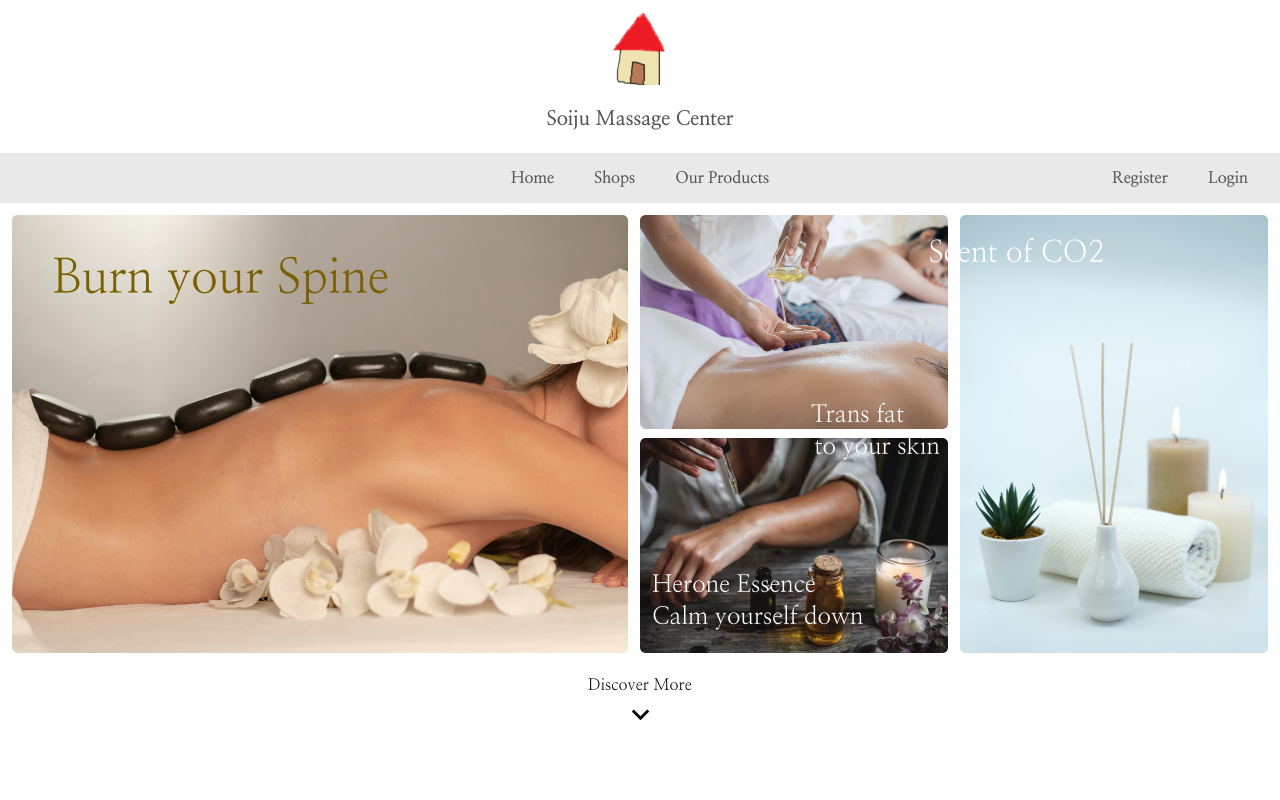
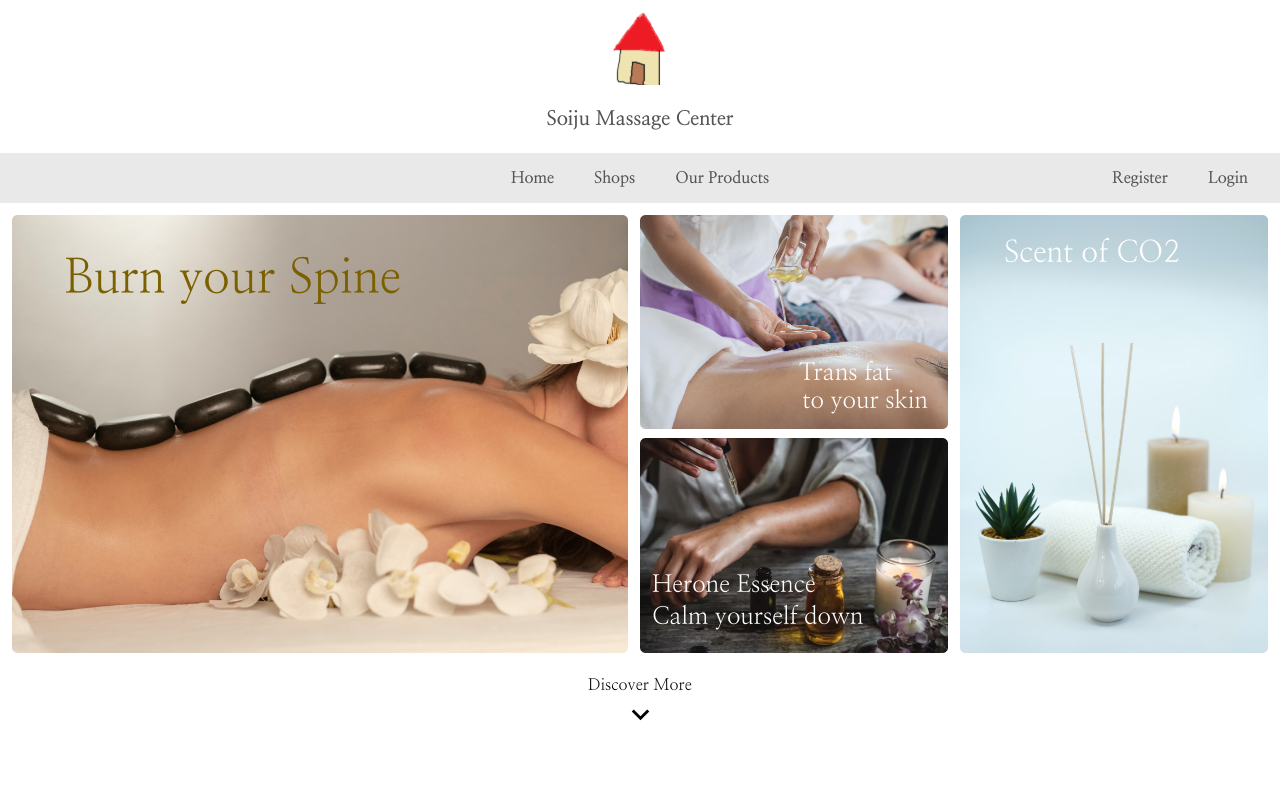
Before and after one commit to 2110503TACEDT66/swdevprac2-project-organic-soi-ju, a Next.js app: page / in a window 1280 px wide. Shown: the top 800 px of the page. Built offline with nearby package versions, Linux system fonts and the light colour scheme; no server answers.

Commit message:
Banner and userinfo UI fixed

```diff
--- a/src/components/Banner.tsx
+++ b/src/components/Banner.tsx
@@ -5,29 +5,29 @@ export default function Banner(){
     return(
         <div>
             <div className="w-full my-3 relative flex flex-row">
-                <div className="w-6/12 h-auto ml-3">
+                <div className="w-6/12 h-auto relative ml-3">
                     <Image src={"/images/massage1.png"} alt="massage" width={600} height={400} priority objectFit='cover' sizes="100vw"
                     className="w-full h-full"/>
-                    <p className="z-20 absolute ml-3 p-10 left-0 top-0 text-5xl text-james font-light">Burn your Spine</p>
+                    <p className="z-20 ml-3 p-10 left-0 top-0 text-5xl absolute text-james font-light">Burn your Spine</p>
                 </div>
-                <div className="w-3/12 flex flex-col justify-between ml-3">
-                    <div className="w-full h-[49%]">
+                <div className="w-3/12 flex flex-col relative justify-between ml-3">
+                    <div className="w-full h-[49%] relative">
                         <Image src={"/images/massage2.png"} alt="massage" width={300} height={200} sizes="100vw"
                         className="w-full h-full"/>
-                        <p className="z-20 absolute ml-1 px-14 py-10 top-36 right-1/4 text-2xl text-white font-light">Trans fat</p>
-                        <p className="z-20 absolute ml-3 px-5 py-10 top-44 right-1/4 text-2xl text-white font-light">to your skin</p>
+                        <p className="z-20 absolute ml-1 px-14 bottom-10 right-0 text-2xl text-white font-light">Trans fat</p>
+                        <p className="z-20 absolute ml-3 px-5 my-3 bottom-0 right-0 text-2xl text-white font-light">to your skin</p>
                     </div>
-                    <div className="w-full h-[49%]">
+                    <div className="w-full h-[49%] relative">
                         <Image src={"/images/massage3.png"} alt="massage" width={300} height={200} sizes="100vw"
                         className="w-full h-full"/>
                         <p className="z-20 absolute ml-1 px-2 py-5 bottom-8 right-126 text-2xl text-white font-light">Herone Essence</p>
                         <p className="z-20 absolute ml-3 px-0 py-5 bottom-0 right-126 text-2xl text-white font-light">Calm yourself down</p>
                     </div>
                 </div>
-                <div className="w-3/12 h-auto mx-3">
+                <div className="w-3/12 h-auto mx-3 relative">
                     <Image src={"/images/massage4.png"} alt="massage" width={300} height={400} sizes="100vw"
                     className="w-full h-full"/>
-                    <p className="z-20 absolute ml-3 px-8 py-5 top-0 right-36 text-3xl text-white font-light">Scent of CO2</p>
+                    <p className="z-20 absolute ml-3 px-8 py-5 top-0 left-0 text-3xl text-white font-light">Scent of CO2</p>
                 </div>
             </div>
             <div className="mt-5 w-full flex flex-col items-center justify-center">
--- a/src/components/profile/userBox.tsx
+++ b/src/components/profile/userBox.tsx
@@ -15,27 +15,34 @@ export default async function UserBox() {
 
     let imageSrc = '/images/house.svg';
 
+    const localDate = new Date(profile.data.createdAt).toLocaleString();
+
     if(profile.data.picture) {
         imageSrc = profile.data.picture;
     }
 
     return (
-        <div className="flex flex-row items-center justify-start w-[100%] h-full mt-3 p-5 gap-10 relative">
+        <div className="flex flex-row items-center justify-start w-[100%] h-1/4 mt-3 p-5 gap-5 relative">
             <div className="border-solid rounded-md border-primary border-[2px] ">
             <Image  src={"/images/house.svg"} alt="logo" width={70} height={70} />
             </div>
-            <div className=" my-5 text-primary font-bold text-xl">
+            <div className=" my-5 mr-5 text-primary font-bold text-xl">
                 {
                     session ?
                     <div>
-                    Hello {profile.data.name}
+                        <div>
+                            {profile.data.name}
+                        </div>
+                        <div className="text-sm">
+                            Member since {localDate}
+                        </div>
                     </div>
                     :
                     "Guest"
                 }
 
             </div>
-            <Link href="/api/auth/signout" className="absolute right-10">
+            <Link href="/api/auth/signout" className="absolute right-5 ">
                 <button className="bg-doomred p-2 rounded-md hover:bg-doomered transition-colors ">Logout</button>
             </Link>
         </div>
--- a/src/components/profile/userInfoBox.tsx
+++ b/src/components/profile/userInfoBox.tsx
@@ -9,7 +9,10 @@ export default async function UserInfoBox() {
     const profile = await getUserProfile(session.user.token);
 
     return (
-        <div className="flex flex-col  w-full p-5">
+        <div className="flex flex-col bg-gray-100 w-full p-5 rounded-lg h-full">
+            <div className="flex flex-row justify-center items-center">
+                <div className="text-xl font-bold mb-3">User Info</div>
+            </div>
             <div className="flex flex-row justify-between">
 
                 <div className="text-primary font-bold text-lg">
@@ -21,6 +24,9 @@ export default async function UserInfoBox() {
                                 <div className="font-bold">
                                     <div>Email: {profile.data.email}</div>
                                 </div>
+                                <div className="font-bold">
+                                    <div>Tel: {profile.data.tel}</div>
+                                </div>
                         </div>
                 </div>
             </div>
--- a/src/components/profile/userSection.tsx
+++ b/src/components/profile/userSection.tsx
@@ -3,7 +3,7 @@ import UserInfoBox from "./userInfoBox"
 
 export default function UserSection() {
     return (
-        <div className="flex flex-col justify-start bg-jason w-[45%] h-full p-2 rounded-md shadow-md">
+        <div className="flex flex-col relative justify-start bg-white w-[45%] h-full p-5 rounded-md shadow-md">
             <UserBox />
             <UserInfoBox />
         </div>
```
